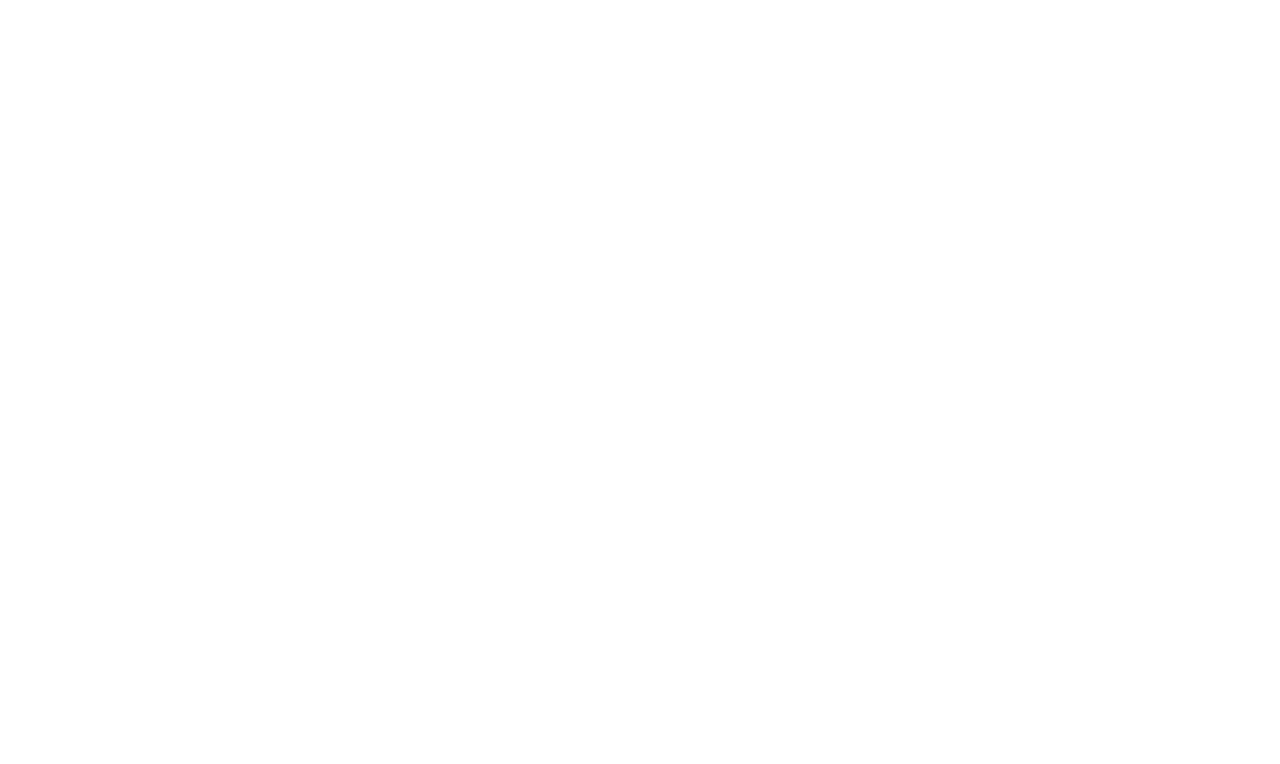
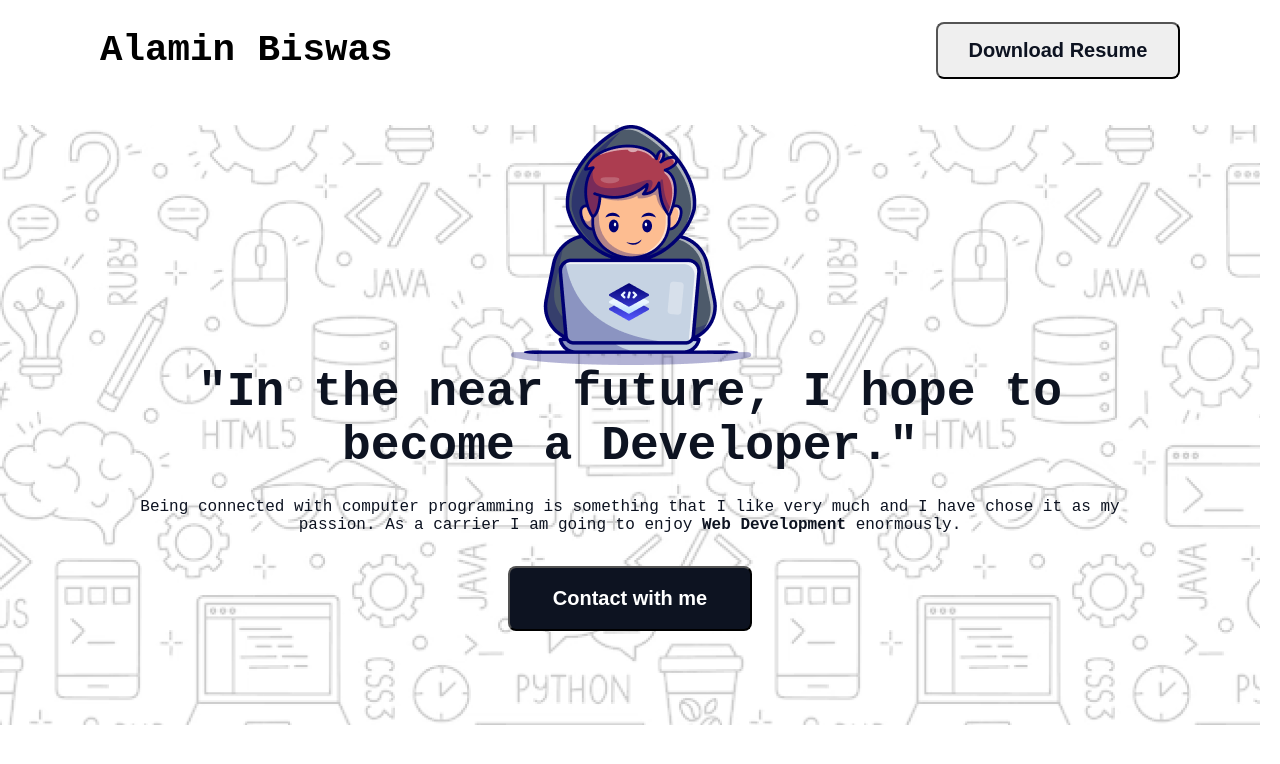
Before and after one commit to Alamin-Biswas/assignment-1, a plain HTML site: page index.html in a window 1280 px wide. Drawn offline with Linux system fonts and the light colour scheme; a web font is replaced by a local one.

Commit message:
header section and introduction section added and designed

```diff
--- a/index.html
+++ b/index.html
@@ -5,15 +5,42 @@
     <meta name="viewport" content="width=device-width, initial-scale=1.0">
     <meta name="Author" content="Alamin Biswas">
     <title>Web development journey</title>
+    <link rel="preconnect" href="https://fonts.googleapis.com">
+    <link rel="preconnect" href="https://fonts.gstatic.com" crossorigin>
+    <link href="https://fonts.googleapis.com/css2?family=Azeret+Mono:ital,wght@0,100..900;1,100..900&display=swap" rel="stylesheet">
+
     <link rel="stylesheet" href="styles/style.css">
     <link rel="shortcut icon" href="assets/favicon.png" type="image/x-icon">
 </head>
-<body>
+<body class="azeret-mono-normal">
     <header>
+        <section class="header-section">
+            <div>
+                <a class="header-anchor-style" href="https://alamin-biswas.github.io/portfolio-projects/">
+                    <h1>Alamin Biswas</h1>
+                </a>
+            </div>
+            <div>
+                <button class="header-button-style">Download Resume</button>
+            </div>
+        </section>
+    </header>
 
-    </header>
     <main>
+        <section class="introduction-section">
+            <div class="introduction-parents-div">
+                <div class="introduction-image-div">
+                    <img src="assets/Group.png" alt="">
+                </div>
 
+                <div class="introduction-text-div">
+                    <h1 class="introduction-head">"In the near future, I hope to become a Developer."</h1>
+                    <p class="introduction-para">Being connected with computer programming is something that I like very much and I have chose it as my passion. As a carrier I am going to enjoy <b>Web Development</b> enormously.</p>
+                    <button class="introduction-button">Contact with me</button>
+                </div>
+            </div>
+
+        </section>
     </main>
     <footer>
 
--- a/styles/style.css
+++ b/styles/style.css
@@ -0,0 +1,96 @@
+*{
+    margin: 0;
+    padding: 0;
+    box-sizing: border-box;
+    max-width: 1440px;
+    max-height: 652px;
+}
+
+/* Azeret Mono font add*/
+.azeret-mono-normal{
+    font-family: "Azeret Mono", monospace;
+    font-optical-sizing: auto;
+    font-style: normal;
+  }
+
+
+/* Header Section Design */
+.header-section{
+    display: flex;
+    justify-content: space-between;
+    align-items: center;
+    height: 100px;
+    margin: 0 100px;
+}
+.header-anchor-style{
+    text-decoration: none;
+    color: black;
+    font-size: 25px;
+    font-weight: 800;
+
+}
+
+/* Here is a hover style that you can add if you want */
+
+/* .header-anchor-style:hover{
+    text-decoration: underline;
+    text-decoration-color: blue;
+
+} */
+
+.header-button-style{
+    width: 244px;
+    height: 57px;
+    color: #0D1321;
+    font-size: 20px;
+    font-weight: 600;
+    border-radius: 8px;
+}
+
+/* Main Field Design- Section-1 named "Introduction Section */
+.introduction-section{
+    background-image: url(../assets/Hero-bg.png);
+    height: 600px;
+    width: 1260px;
+
+}
+.introduction-parents-div{
+    height: 550px;
+    width: 998px;
+    margin: 25px auto 0;
+}
+
+.introduction-image-div{
+    width: 240px;
+    height: 240px;
+    margin: 0 auto;
+}
+.introduction-text-div{
+    display: flex;
+    flex-direction: column;
+    justify-content: center;
+    align-items: center;
+}
+.introduction-head{
+    font-size: 48px;
+    font-weight: 800;
+    color: #0D1321;
+    text-align: center;
+    margin-bottom: 25px;
+}
+.introduction-para{
+    font-size: 16px;
+    color: #0D1321;
+    text-align: center;
+    margin-bottom: 32px;
+
+}
+.introduction-button{
+    width: 244px;
+    height: 65px;
+    color: #FFFFFF;
+    font-size: 20px;
+    font-weight: 600;
+    background-color: #0D1321;
+    border-radius: 8px;
+}
```
